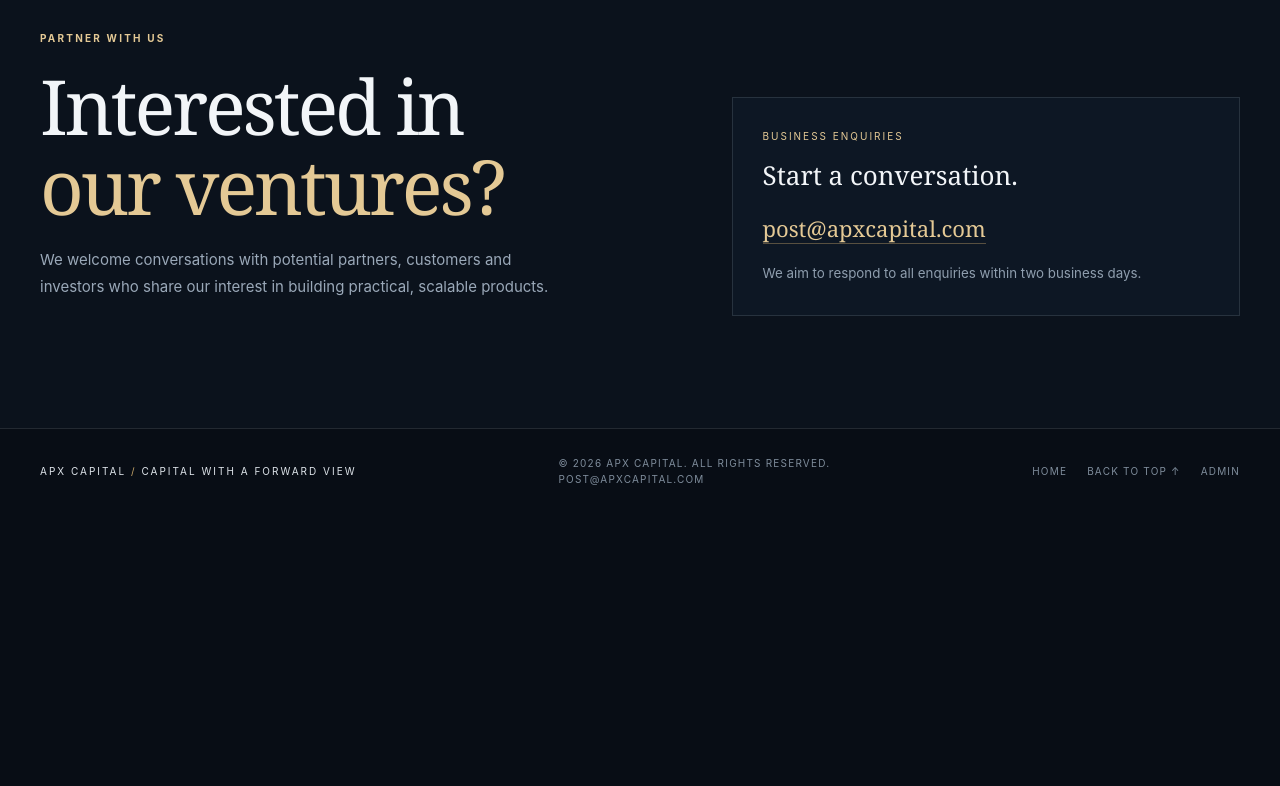
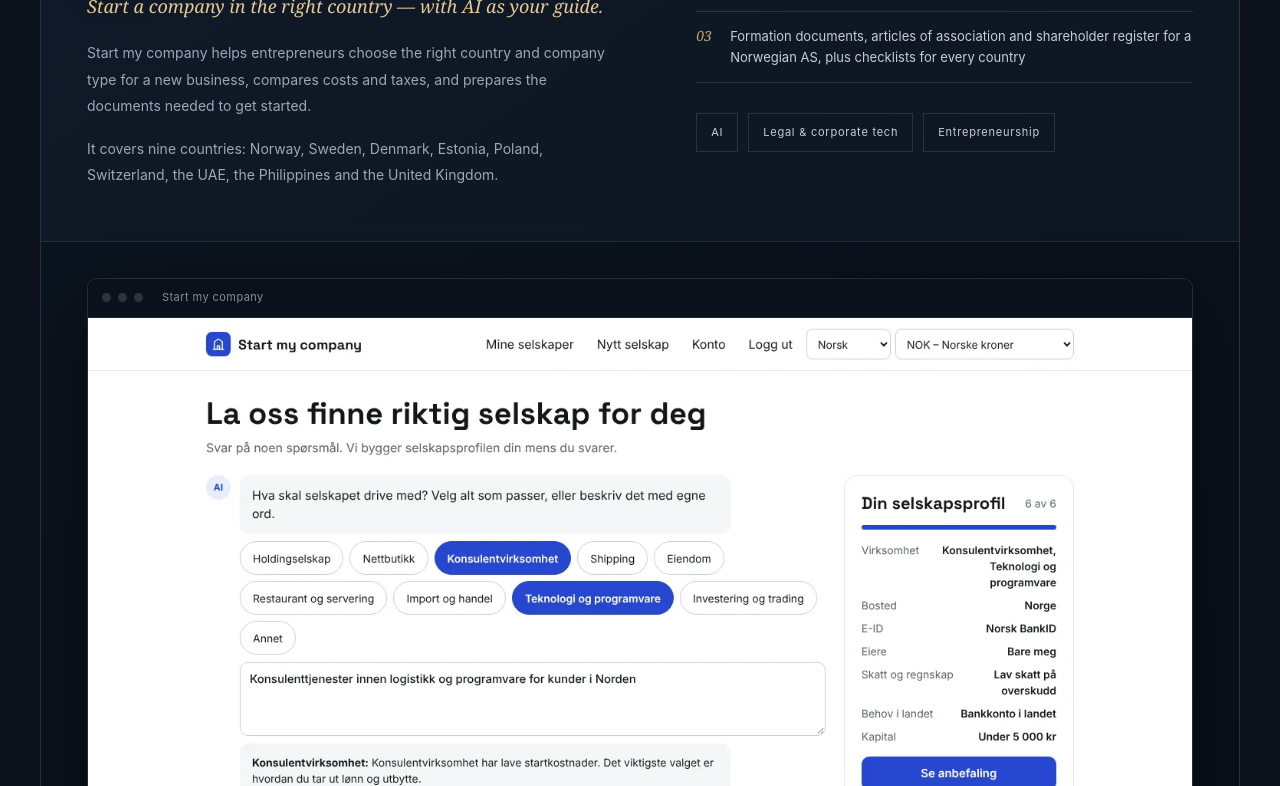
Before and after one commit to capa79/apxcapital, a plain HTML site: page projects.html in a window 1280 px wide. Shown: the part 4374-5160 px from the top of the page. Before the commit the page ends 4887 px from the top, so only its background shows below. Drawn offline with Linux system fonts and the light colour scheme.

Commit message:
Legg til Start my company på Ventures-siden (uten lenke)
Co-Authored-By: Claude Opus 5.5 <noreply@anthropic.com>
Claude-Session: https://claude.ai/code/session_01297Yc2hBhXPsgwUD6ev8To

```diff
--- a/projects.html
+++ b/projects.html
@@ -2,7 +2,7 @@
 <html lang="en"><head>
 <meta charset="utf-8"><meta name="viewport" content="width=device-width, initial-scale=1">
 <meta name="theme-color" content="#080d15">
-<meta name="description" content="Ventures built in-house by APX Capital: Nextly, an AI job-search platform for Norway, and Restoq, inventory and purchasing for bars and restaurants.">
+<meta name="description" content="Ventures built in-house by APX Capital: Nextly (AI job search), Restoq (inventory and purchasing for hospitality) and Start my company (AI-guided company formation).">
 <meta name="robots" content="index, follow">
 <link rel="canonical" href="https://apxcapital.no/projects.html">
 <meta property="og:type" content="website">
@@ -45,6 +45,8 @@
 <div class="gallery"><div class="frame"><div class="frame-bar"><i></i><i></i><i></i><span>nextly.no</span></div><img class="main-shot" src="ventures/nextly-dashboard.webp" alt="Nextly – Dashboard" width="1440" height="900"></div><div class="thumbs"><button class="thumb on" type="button" data-src="ventures/nextly-dashboard.webp" data-alt="Nextly – Dashboard"><img src="ventures/nextly-dashboard.webp" alt="" loading="lazy" width="1440" height="900"><span>Dashboard</span></button><button class="thumb" type="button" data-src="ventures/nextly-jobs.webp" data-alt="Nextly – Job search"><img src="ventures/nextly-jobs.webp" alt="" loading="lazy" width="1440" height="900"><span>Job search</span></button><button class="thumb" type="button" data-src="ventures/nextly-cv.webp" data-alt="Nextly – CV builder"><img src="ventures/nextly-cv.webp" alt="" loading="lazy" width="1440" height="900"><span>CV builder</span></button><button class="thumb" type="button" data-src="ventures/nextly-interview.webp" data-alt="Nextly – Interview training"><img src="ventures/nextly-interview.webp" alt="" loading="lazy" width="1440" height="900"><span>Interview training</span></button></div><p class="shot-note">Screenshots from the Nextly app with a demo profile.</p></div></article>
 <article class="venture" id="restoq"><div class="venture-top"><div><span class="status dev"><i></i><span>Under development</span></span><div class="v-head"><img class="v-logo" src="ventures/restoq-logo.svg" alt="Restoq logo" width="56" height="56"><h3>Restoq</h3></div><p class="tagline" style="margin-top:14px">Plan. Allocate. Execute.</p><p>Restoq is a web-based inventory and purchasing platform for bars and restaurants, giving managers and staff one shared tool for stock, ordering and supplier invoices.</p><p>Managers set up the system and approve invoices, while staff handle stock counts, orders and goods receipts.</p></div><div><ul><li><b>01</b><span>Tracks stock levels, shelf life and waste</span></li><li><b>02</b><span>Suggests supplier orders based on sales and stock</span></li><li><b>03</b><span>Matches invoices against orders and deliveries before export to Tripletex</span></li></ul><div class="meta"><span class="tag">Hospitality</span><span class="tag">B2B SaaS</span><span class="tag">Operations</span></div><a class="btn" href="https://www.restoq.no" target="_blank" rel="noopener"><span>Visit restoq.no</span><span class="arrow">↗</span></a></div></div>
 <div class="gallery"><div class="frame"><div class="frame-bar"><i></i><i></i><i></i><span>restoq.no</span></div><img class="main-shot" src="ventures/restoq-overview.webp" alt="Restoq – Overview" width="1440" height="900"></div><div class="thumbs"><button class="thumb on" type="button" data-src="ventures/restoq-overview.webp" data-alt="Restoq – Overview"><img src="ventures/restoq-overview.webp" alt="" loading="lazy" width="1440" height="900"><span>Overview</span></button><button class="thumb" type="button" data-src="ventures/restoq-ordering.webp" data-alt="Restoq – Ordering"><img src="ventures/restoq-ordering.webp" alt="" loading="lazy" width="1440" height="900"><span>Ordering</span></button><button class="thumb" type="button" data-src="ventures/restoq-inventory.webp" data-alt="Restoq – Inventory"><img src="ventures/restoq-inventory.webp" alt="" loading="lazy" width="1440" height="900"><span>Inventory</span></button><button class="thumb" type="button" data-src="ventures/restoq-stocktake.webp" data-alt="Restoq – Stocktake"><img src="ventures/restoq-stocktake.webp" alt="" loading="lazy" width="1440" height="900"><span>Stocktake</span></button></div><p class="shot-note">Screenshots from the Restoq app with demo data.</p></div></article>
+<article class="venture" id="startmycompany"><div class="venture-top"><div><span class="status dev"><i></i><span>Under development</span></span><div class="v-head"><img class="v-logo" src="ventures/startmycompany-logo.svg" alt="Start my company logo" width="56" height="56"><h3>Start my company</h3></div><p class="tagline" style="margin-top:14px">Start a company in the right country — with AI as your guide.</p><p>Start my company helps entrepreneurs choose the right country and company type for a new business, compares costs and taxes, and prepares the documents needed to get started.</p><p>It covers nine countries: Norway, Sweden, Denmark, Estonia, Poland, Switzerland, the UAE, the Philippines and the United Kingdom.</p></div><div><ul><li><b>01</b><span>Guided AI interview about the business, owners, tax, banking and visa needs</span></li><li><b>02</b><span>Comparison of nine countries on start-up cost, company tax, local requirements and time</span></li><li><b>03</b><span>Formation documents, articles of association and shareholder register for a Norwegian AS, plus checklists for every country</span></li></ul><div class="meta"><span class="tag">AI</span><span class="tag">Legal &amp; corporate tech</span><span class="tag">Entrepreneurship</span></div></div></div>
+<div class="gallery"><div class="frame"><div class="frame-bar"><i></i><i></i><i></i><span>Start my company</span></div><img class="main-shot" src="ventures/startmycompany-interview.webp" alt="Start my company – AI interview" width="1440" height="900"></div><div class="thumbs"><button class="thumb on" type="button" data-src="ventures/startmycompany-interview.webp" data-alt="Start my company – AI interview"><img src="ventures/startmycompany-interview.webp" alt="" loading="lazy" width="1440" height="900"><span>AI interview</span></button><button class="thumb" type="button" data-src="ventures/startmycompany-comparison.webp" data-alt="Start my company – Country comparison"><img src="ventures/startmycompany-comparison.webp" alt="" loading="lazy" width="1440" height="900"><span>Country comparison</span></button><button class="thumb" type="button" data-src="ventures/startmycompany-plan.webp" data-alt="Start my company – Step-by-step plan"><img src="ventures/startmycompany-plan.webp" alt="" loading="lazy" width="1440" height="900"><span>Step-by-step plan</span></button><button class="thumb" type="button" data-src="ventures/startmycompany-documents.webp" data-alt="Start my company – Formation documents"><img src="ventures/startmycompany-documents.webp" alt="" loading="lazy" width="1440" height="900"><span>Formation documents</span></button></div><p class="shot-note">Screenshots from the app with a demo profile.</p></div></article>
 </div></div></section>
 <section class="contact" id="contact"><div class="wrap"><div class="contact-grid"><div><div class="kicker">Partner with us</div><h2>Interested in<br><em style="color:var(--gold2);font-style:normal">our ventures?</em></h2><p>We welcome conversations with potential partners, customers and investors who share our interest in building practical, scalable products.</p></div><div class="contact-panel"><div class="label">Business enquiries</div><div class="big">Start a conversation.</div><a class="contact-mail" href="mailto:post@apxcapital.com">post@apxcapital.com</a>
 <small>We aim to respond to all enquiries within two business days.</small></div></div></div></section>
```
Also changed, not shown: ventures/startmycompany-comparison.webp (added), ventures/startmycompany-documents.webp (added), ventures/startmycompany-interview.webp (added), ventures/startmycompany-logo.svg (added), ventures/startmycompany-plan.webp (added).
